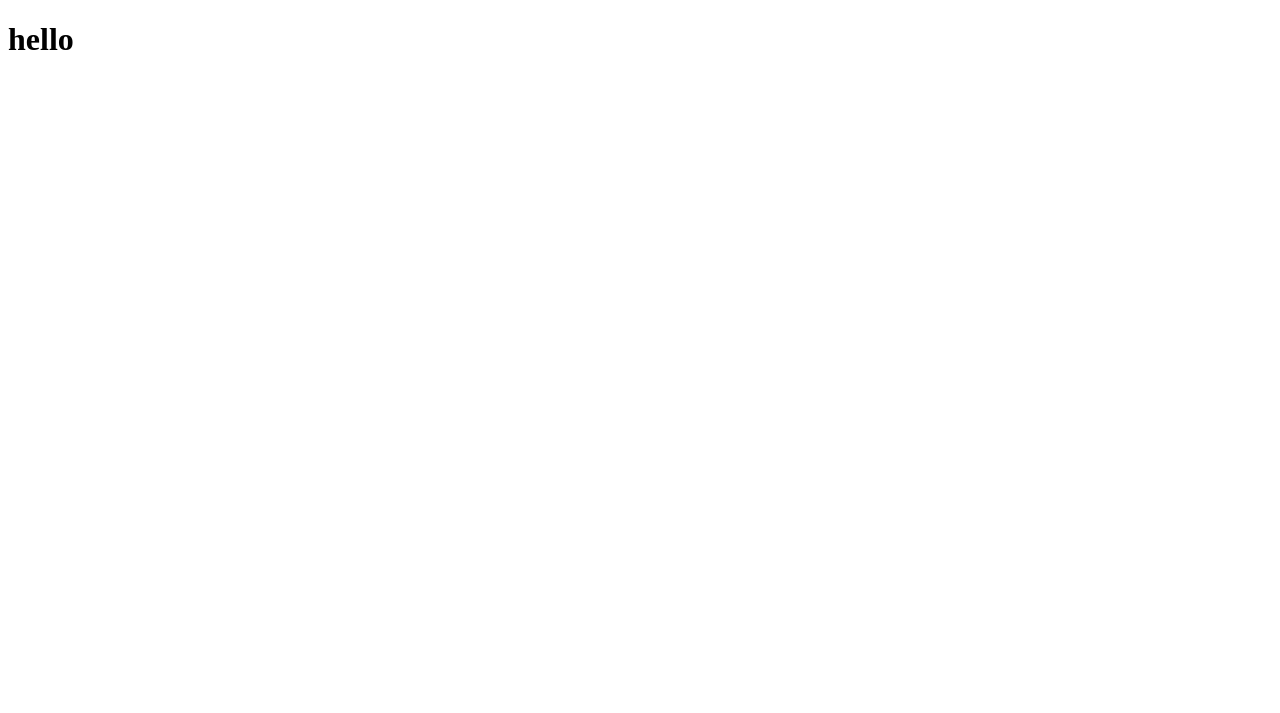
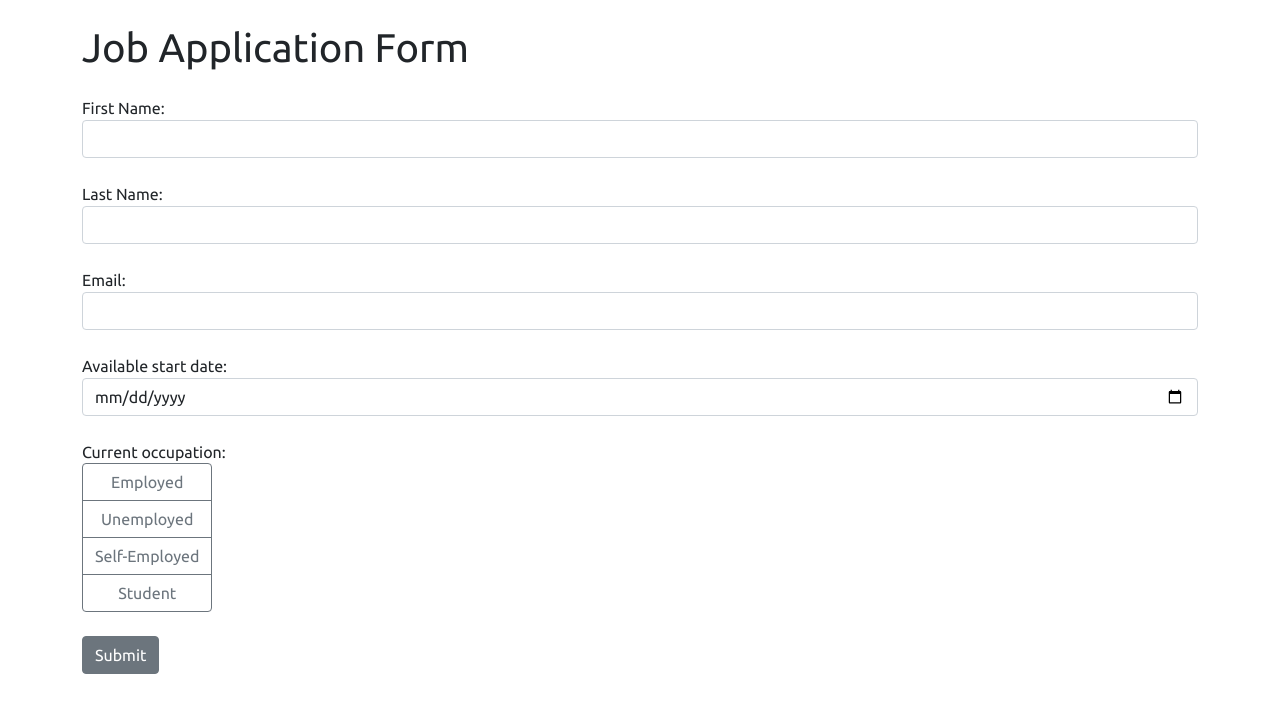
Before and after one commit to kala-98/Corso-Python, a Django app: page / in a window 1280 px wide. Before the commit the part shown is almost empty. Shown: the top 713 px of the page. Run offline with Django 5.2, Linux system fonts and the light colour scheme.

Commit message:
linking html file to django's back end

```diff
--- a/Apps/app13-jobapplication/django/job_application/templates/index.html
+++ b/Apps/app13-jobapplication/django/job_application/templates/index.html
@@ -1,14 +1,68 @@
-<!DOCTYPE html>
+<!doctype html>
 <html>
     <head>
+	    <link rel="preconnect" href="https://fonts.googleapis.com">
+        <link rel="preconnect" href="https://fonts.gstatic.com" crossorigin>
+        <link href="https://fonts.googleapis.com/css2?family=Ubuntu&display=swap" rel="stylesheet">
         <meta charset="utf-8">
-        <title></title>
-        <meta name="description" content="">
-        <meta name="viewport" content="width=device-width, initial-scale=1">
-        <link rel="stylesheet" href="">
+        <meta name="viewport" content="width=device-width, initial-scale=1, shrink-to-fit=no">
+        <link rel="stylesheet" href="https://cdn.jsdelivr.net/npm/bootstrap@5.1.3/dist/css/bootstrap.min.css">
+    	<link rel="stylesheet" href="/S6DdOPFi7y8Qsf3g"/>
+        <style>
+		    body {
+                  font-family: Ubuntu, Verdana;
+		         }
+	    </style>
     </head>
     <body>
-        <h1> hello </h1>
-        <script src="" async defer></script>
+        <div class="container">
+            <h1 class="mt-4 mb-4">Job Application Form</h1>
+            <form method="post">
+                {% csrf_token %}
+                <div class="form-group mb-4">
+                    <label for="first_name">First Name:</label>
+                    <input class="form-control" type="text" id="first_name" name="first_name" required>
+                </div>
+                <div class="form-group mb-4">
+                    <label for="last_name">Last Name:</label>
+                    <input class="form-control" type="text" id="last_name" name="last_name" required>
+                </div>
+                <div class="form-group mb-4">
+                    <label for="email">Email:</label>
+                    <input class="form-control" type="email" id="email" name="email" required>
+                </div>
+                <div class="form-group mb-4">
+                    <label for="date">Available start date:</label>
+                    <input class="form-control" type="date" id="date" name="date" required>
+                </div>
+                <div class="form-group mb-4">
+                    <label>Current occupation: </label>
+                    <br>
+                    <div class="btn-group-vertical" id="occupation">
+                        <input class="btn-check form-check-input" type="radio" id="employed" name="occupation" value="employed" required>
+                        <label class="btn btn-outline-secondary" for="employed">Employed</label>
+
+                        <input class="btn-check form-check-input" type="radio" id="unemployed" name="occupation" value="unemployed" required>
+                        <label class="btn btn-outline-secondary" for="unemployed">Unemployed</label>
+
+                        <input class="btn-check form-check-input" type="radio" id="self-employed" name="occupation" value="self-employed" required>
+                        <label class="btn btn-outline-secondary" for="self-employed">Self-Employed</label>
+
+                        <input class="btn-check form-check-input" type="radio" id="student" name="occupation" value="student" required>
+                        <label class="btn btn-outline-secondary" for="student">Student</label>
+                    </div>
+                </div>
+                <button class="btn btn-secondary mb-4" type="submit">Submit</button>
+                {% if messages %}
+                <div class="alert alert-success">
+                    {% for message in messages %}
+                        {{ message }}
+                    {% endfor %}
+                </div>
+                {% endif %}
+            </form>
+        </div>
+        <script src="https://code.jquery.com/jquery-3.6.0.min.js"></script>
+        <script src="https://cdn.jsdelivr.net/npm/bootstrap@5.1.3/dist/js/bootstrap.min.js"></script>
     </body>
 </html>
--- a/Apps/app13-jobapplication/django/job_application/views.py
+++ b/Apps/app13-jobapplication/django/job_application/views.py
@@ -1,5 +1,16 @@
 from django.shortcuts import render
+from .forms import ApplicationForm
 
 
 def index(request):
+    if request.method == "POST":
+        form = ApplicationForm(request.POST)
+        if form.is_valid():
+            first_name = form.cleaned_data["first_name"]
+            last_name = form.cleaned_data["last_name"]
+            email = form.cleaned_data["email"]
+            date = form.cleaned_data["date"]
+            occupation = form.cleaned_data["occupation"]
+
+
     return render(request, "index.html")
```
Also changed, not shown: Apps/app13-jobapplication/django/job_application/forms.py (added, +9 -0 lines).
